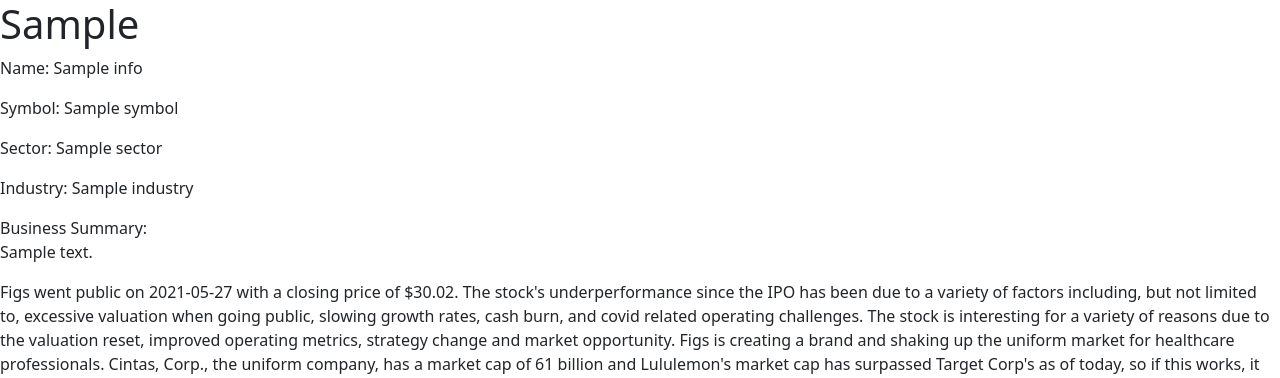
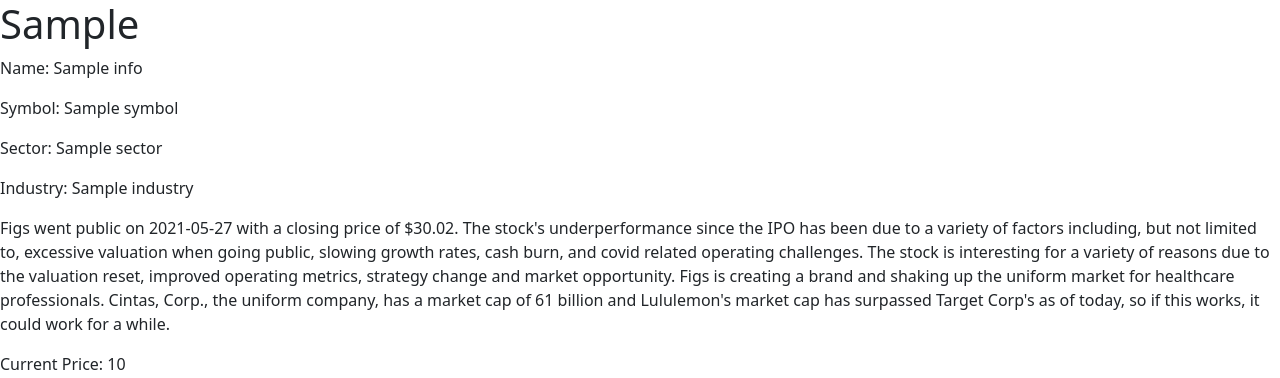
Before and after one commit to andyroediger/mypythonapp, a Flask app: template templates/test.html in a window 1280 px wide. Shown: the top 378 px of the page. Run offline with Flask 3, Linux system fonts and the light colour scheme; the template is opened without the code that fills it: most values are stand-ins (such as "Sample title", 1, 10 or a date in 2020); parts of the project's set-up code (start-up, migrations or seed data) failed here and were passed over.

Commit message:
comment summary

```diff
--- a/templates/test.html
+++ b/templates/test.html
@@ -18,7 +18,7 @@
     <p>Symbol: {{ info.symbol }}</p>
     <p>Sector: {{ info.sector }}</p>
     <p>Industry: {{ info.industry }}</p>
-    <p>Business Summary:<br>{{ info.longBusinessSummary }}</p>
+    <!-- <p>Business Summary:<br>{{ info.longBusinessSummary }}</p> -->
     Figs went public on 2021-05-27 with a closing price of $30.02.  The stock's underperformance since the IPO has been due to a variety of factors including, but not limited to, excessive valuation when going public, slowing growth rates, cash burn, and covid related operating challenges.  The stock is interesting for a variety of reasons due to the valuation reset, improved operating metrics, strategy change and market opportunity.  Figs is creating a brand and shaking up the uniform market for healthcare professionals. Cintas, Corp., the uniform company, has a market cap of 61 billion and Lululemon's market cap has surpassed Target Corp's as of today, so if this works, it could work for a while.</p>
     <p>Current Price: {{ info.currentPrice }}</p>
     <p>Previous Close: {{ info.previousClose }}</p>
```
